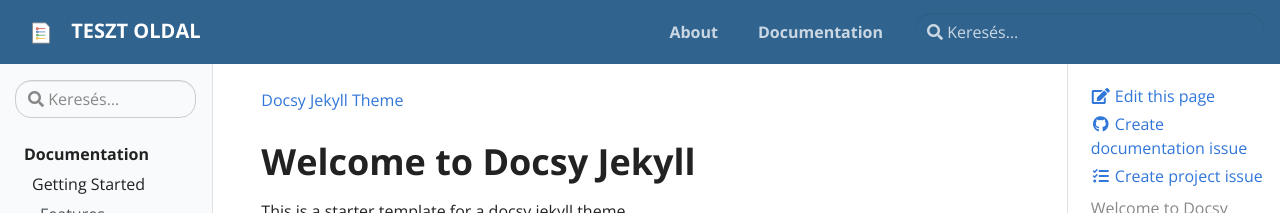
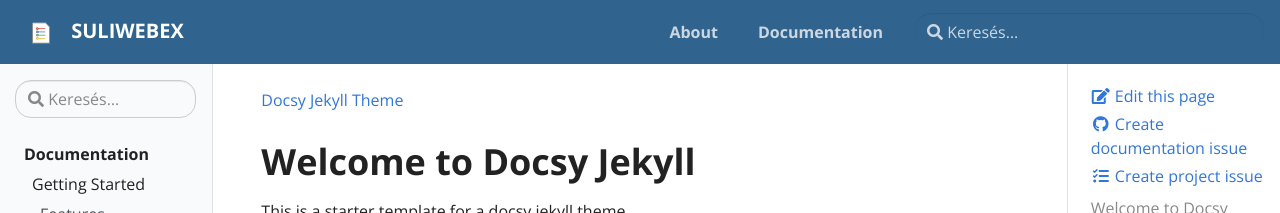
Before and after one commit to suliwebex/suliwebex.github.io, a Jekyll site: the page built from pages/index.md, in a window 1280 px wide. Shown: the top 213 px of the page. Built offline with Jekyll 4.4.1, drawn with Linux system fonts in a browser that asks for light colours.

Commit message:
_config.yml Title: SuliWebEx

```diff
--- a/_config.yml
+++ b/_config.yml
@@ -14,7 +14,7 @@
 # You can create any custom variable you would like, and they will be accessible
 # in the templates via {{ site.myvariable }}.
 
-title: Teszt oldal
+title: SuliWebEx
 email: your-email@domain.com
 author: Marci és Jenci
 description: > # this means to ignore newlines until "baseurl:"
```
